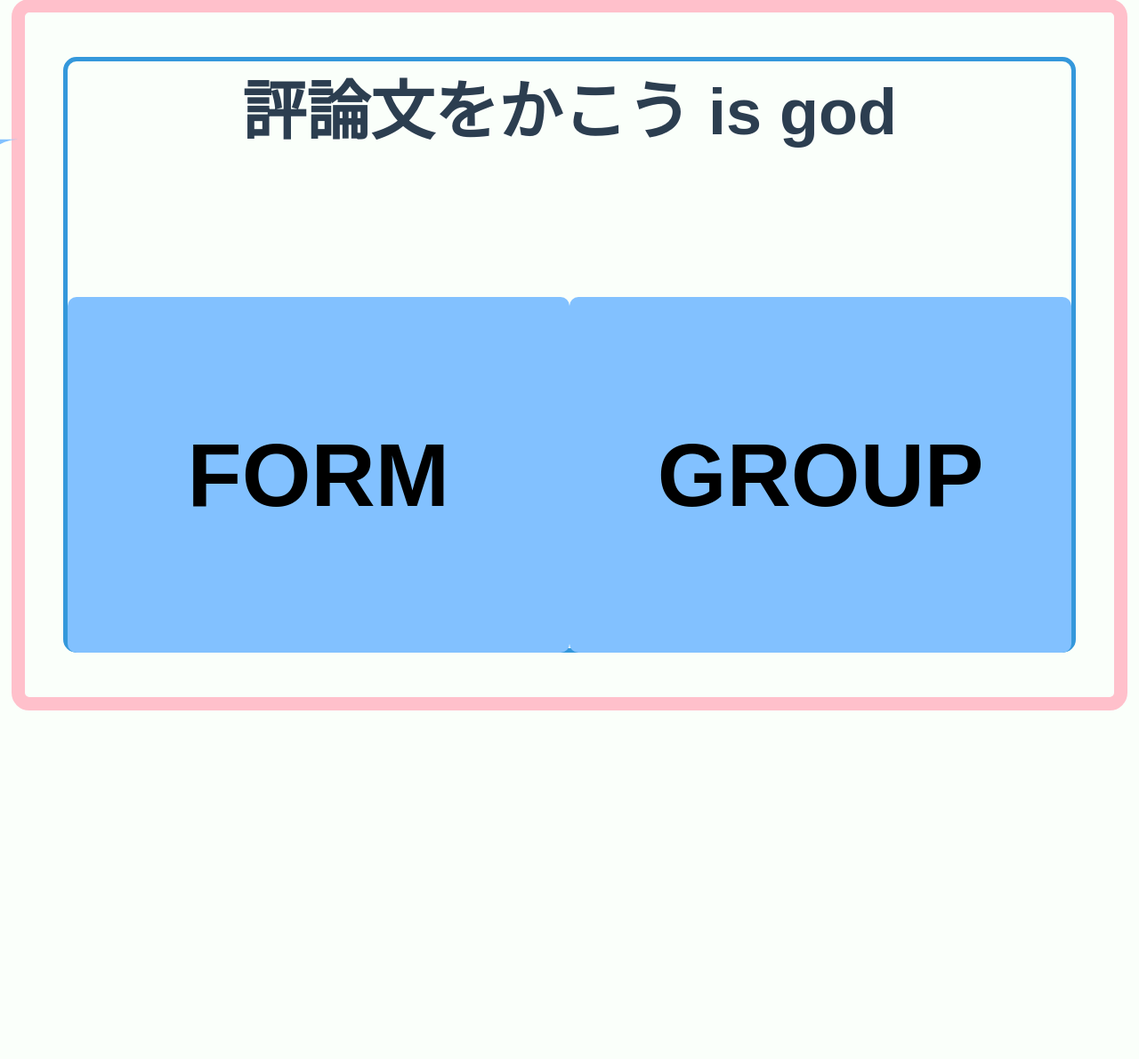
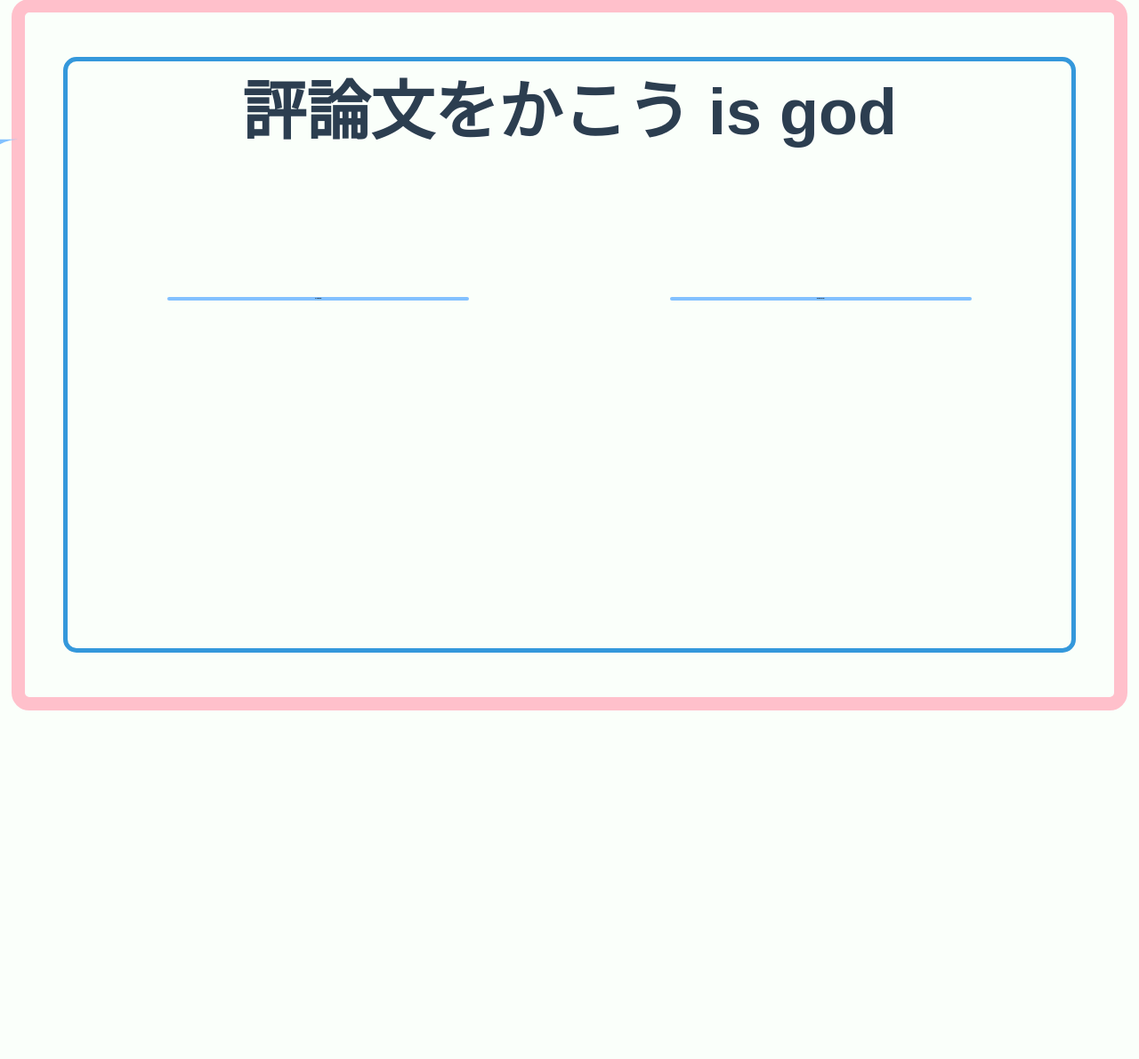
Before and after one commit to doshishaus/classcommunity, a PHP site: page / in a window 1280 px wide. Shown: the part 14-1205 px from the top of the page at 89% size. Run offline with PHP 8.4, Linux system fonts and the light colour scheme; style sheets or scripts are compiled from the project's sources.

Commit message:
exchange

```diff
--- a/www/style/index.css
+++ b/www/style/index.css
@@ -59,9 +59,9 @@ header h1 {
 }
 .links-container p {
   margin: 0;
-  font-size: 100px;
-  width: 600px;
-  height: 400px;
+  font-size: 15%;
+  width: 30%;
+  height: 30%;
   display: flex;
   align-items: center;
   justify-content: center;
--- a/www/style/index.scss
+++ b/www/style/index.scss
@@ -61,9 +61,9 @@ header {
 
   p {
     margin: 0;
-    font-size: 100px;
-    width: 600px;
-    height: 400px;
+    font-size: 15%;
+    width: 30%;
+    height: 30%;
     display: flex;
     align-items: center;
     justify-content: center;
```
Also changed, not shown: 1 other file.
